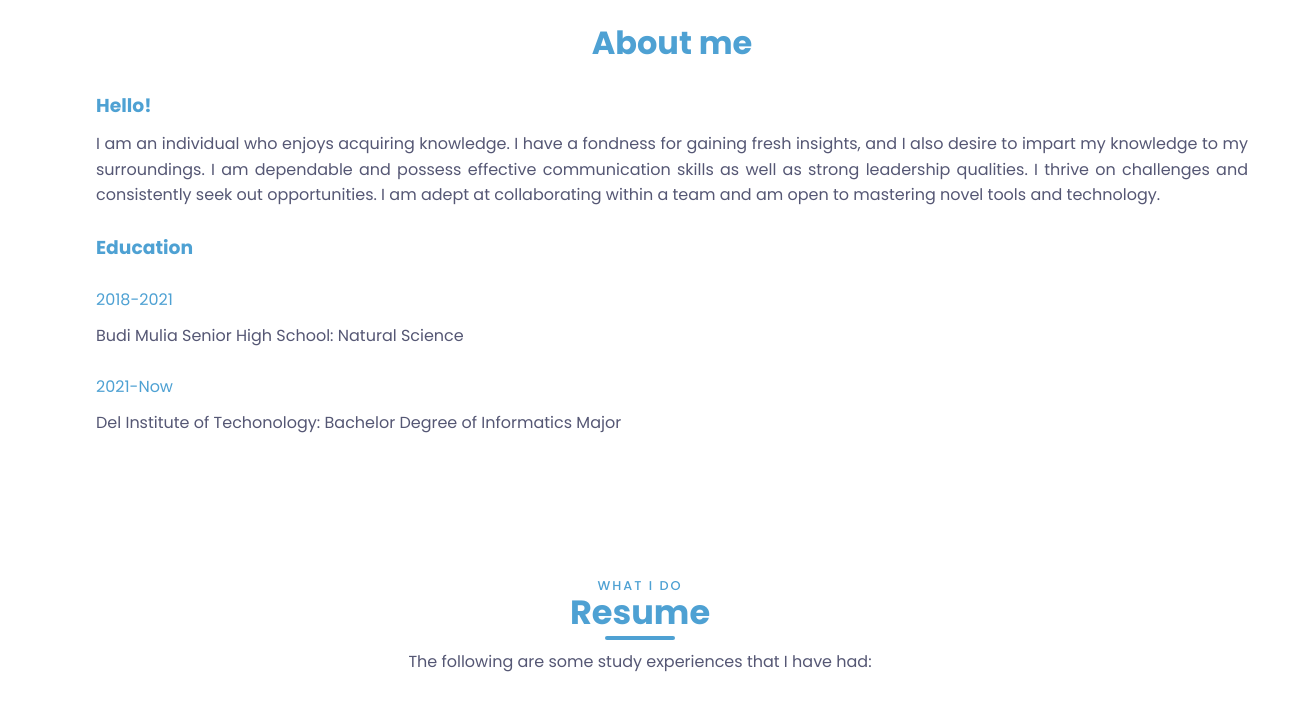
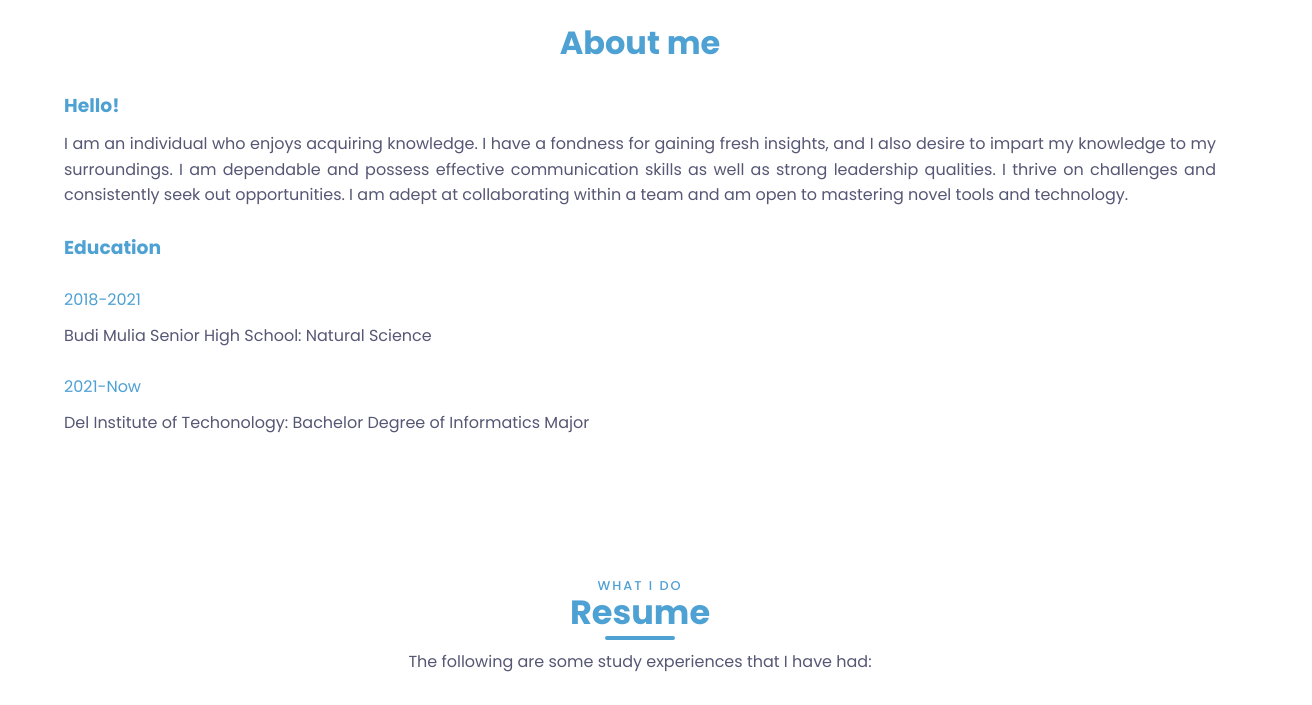
Before and after one commit to syalomadv/portofolio, a plain HTML site: page index.html in a window 1280 px wide. Shown: the part 853-1558 px from the top of the page, 1312 px wide, since content can reach past the window. Drawn offline with nearby package versions, Linux system fonts and the light colour scheme.

Commit message:
style.css

```diff
--- a/css/style.css
+++ b/css/style.css
@@ -711,7 +711,7 @@ header .circle {
   overflow: hidden;
   background-color: #fff;
   width: 100vw;
-  margin-left: 2rem;
+  margin-left: 0rem;
 }
 
 .about img {
```
